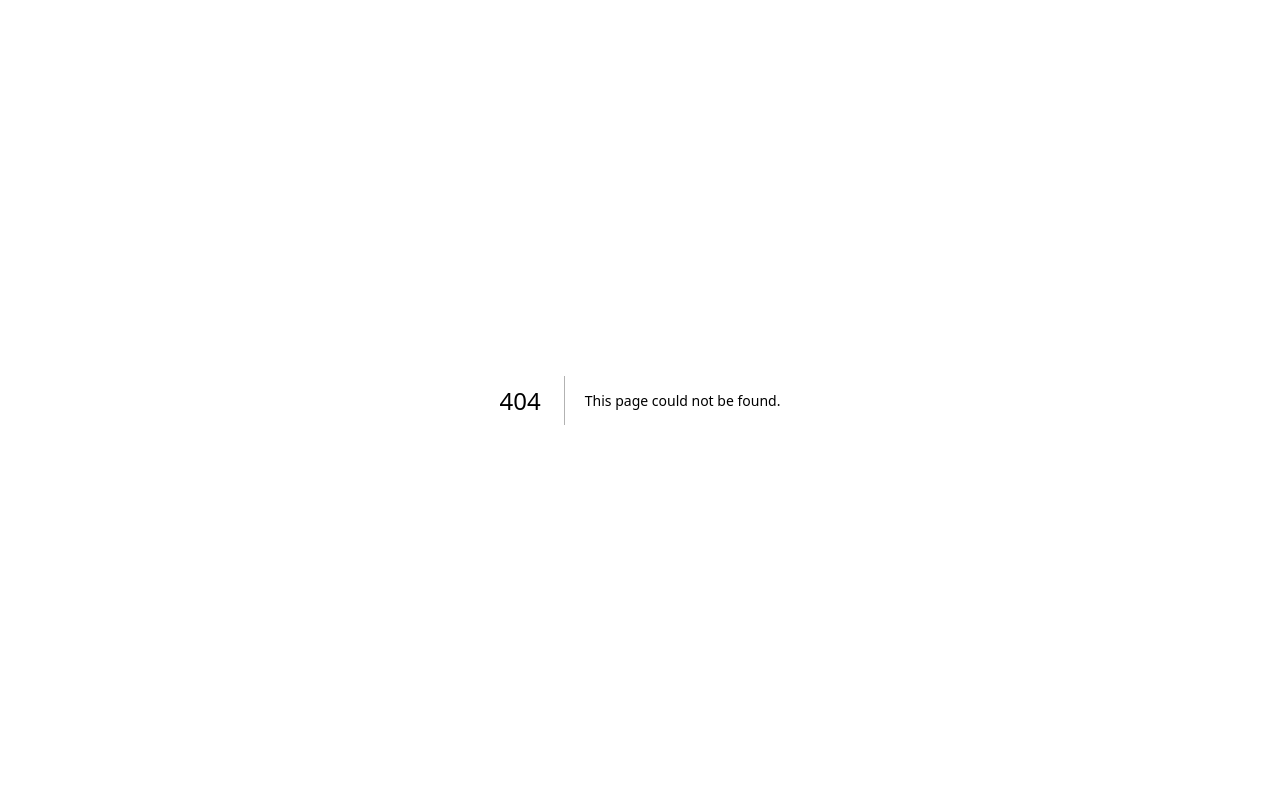
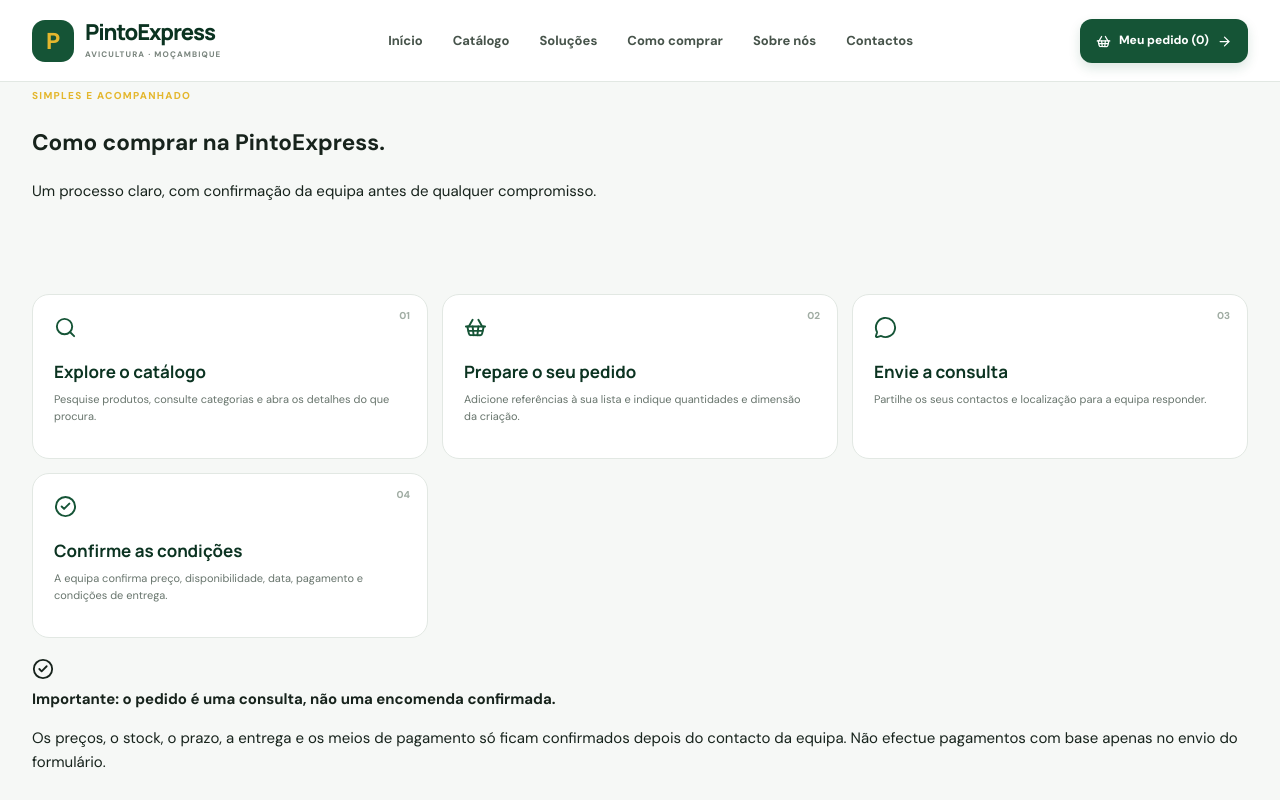
Before and after one commit to alinvestcomercial/pintoexpress, a Next.js app: page /como-comprar in a window 1280 px wide. Before the commit this address had no page. Shown: the top 800 px of the page. Built offline with nearby package versions, Linux system fonts and the light colour scheme.

Commit message:
Add page.tsx information page

```diff
--- /dev/null
+++ b/app/como-comprar/page.tsx
@@ -0,0 +1,3 @@
+import Link from "next/link";import {ArrowRight,Search,ShoppingBasket,MessageCircle,CheckCircle2,Truck} from "lucide-react";import {SiteFrame} from "../components/SiteChrome";
+const steps=[{icon:Search,title:"Explore o catálogo",text:"Pesquise produtos, consulte categorias e abra os detalhes do que procura."},{icon:ShoppingBasket,title:"Prepare o seu pedido",text:"Adicione referências à sua lista e indique quantidades e dimensão da criação."},{icon:MessageCircle,title:"Envie a consulta",text:"Partilhe os seus contactos e localização para a equipa responder."},{icon:CheckCircle2,title:"Confirme as condições",text:"A equipa confirma preço, disponibilidade, data, pagamento e condições de entrega."}];
+export default function ComoComprar(){return <SiteFrame><section className="page-hero"><div className="container"><span className="eyebrow light">SIMPLES E ACOMPANHADO</span><h1>Como comprar na PintoExpress.</h1><p>Um processo claro, com confirmação da equipa antes de qualquer compromisso.</p></div></section><section className="container section page-content"><div className="steps-grid steps-page">{steps.map(({icon:Icon,title,text},i)=><article key={title}><span>0{i+1}</span><Icon size={23}/><h3>{title}</h3><p>{text}</p></article>)}</div><div className="notice-panel"><CheckCircle2 size={22}/><div><strong>Importante: o pedido é uma consulta, não uma encomenda confirmada.</strong><p>Os preços, o stock, o prazo, a entrega e os meios de pagamento só ficam confirmados depois do contacto da equipa. Não efectue pagamentos com base apenas no envio do formulário.</p></div></div><div className="page-action-row"><Link className="primary-btn" href="/catalogo">Explorar catálogo <ArrowRight size={16}/></Link><Link className="text-link" href="/pedido">Ver o meu pedido</Link></div></section></SiteFrame>}
```
